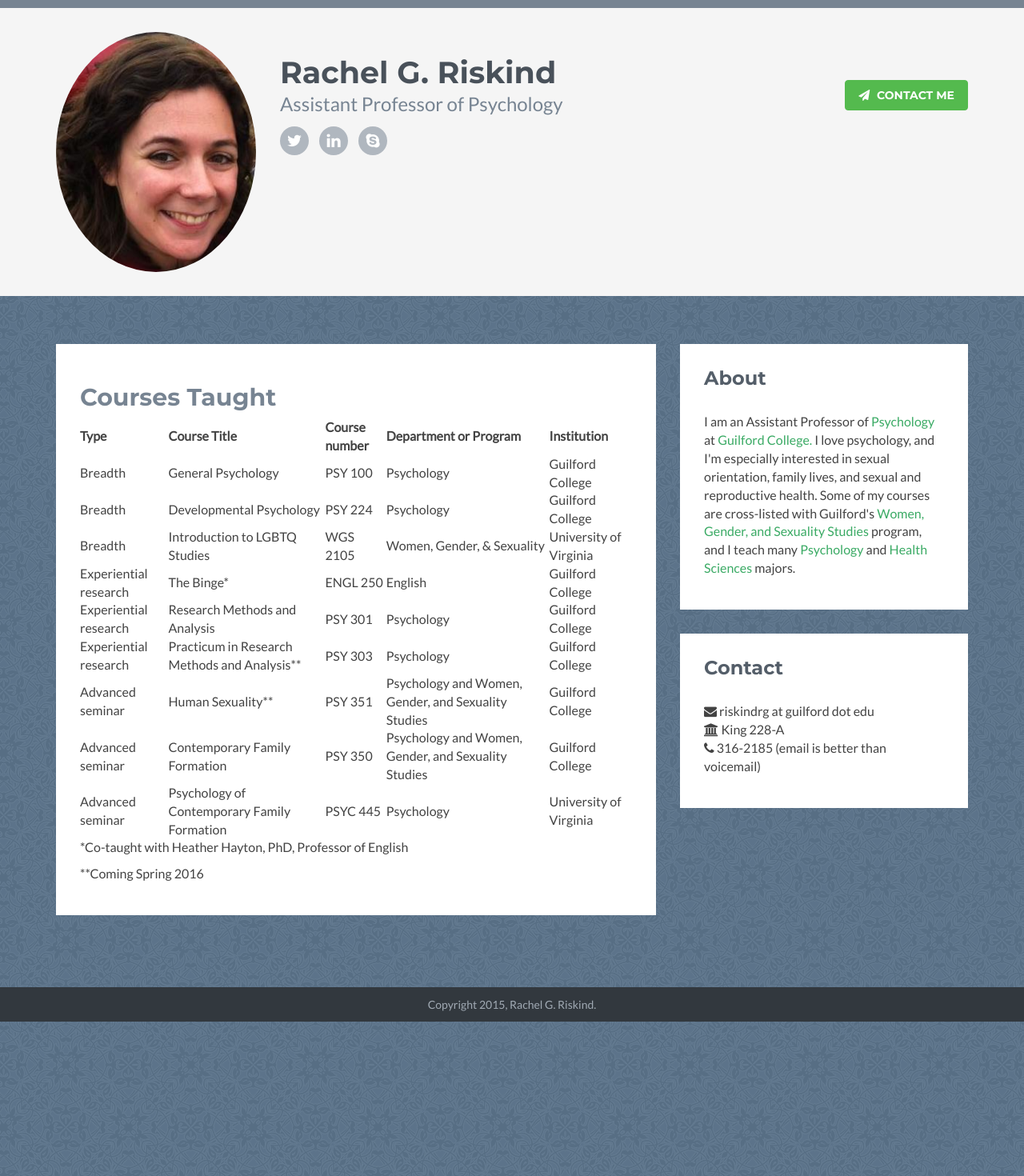
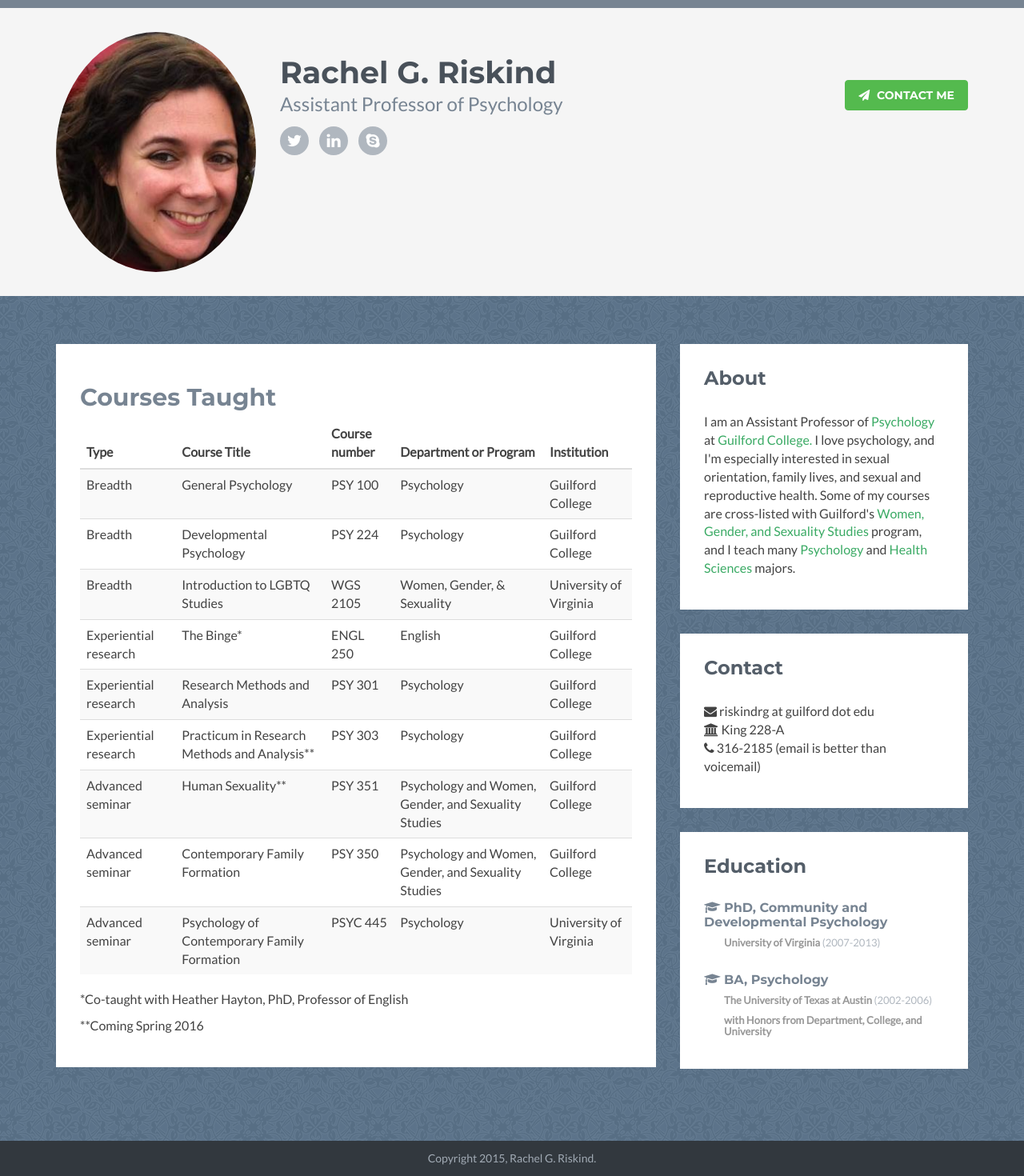
Before and after one commit to rachelriskind/website, a Jekyll site: the page built from rachel/_posts/2015-05-27-courses.md, in a window 1280 px wide. Shown: the whole page at 80% size. Built offline with Jekyll 4.4.1, drawn with Linux system fonts in a browser that asks for light colours; before the commit the page ends 1277 px from its top, so only the background shows below that.

Commit message:
Move education to sidebar

```diff
--- /dev/null
+++ b/rachel/_includes/education.html
@@ -0,0 +1,16 @@
+<aside class="education aside section">
+  <div class="section-inner">
+    <h2 class="heading">Education</h2>
+    <div class="content">
+      <div class="item">
+        <h3 class="title"><i class="fa fa-graduation-cap"></i> PhD, Community and Developmental Psychology</h3>
+        <h4 class="university">University of Virginia <span class="year">(2007-2013)</span></h4>
+      </div>
+      <div class="item">
+        <h3 class="title"><i class="fa fa-graduation-cap"></i> BA, Psychology</h3>
+        <h4 class="university">The University of Texas at Austin <span class="year">(2002-2006)</span></h4>
+        <h4 class="university">with Honors from Department, College, and University</h4>
+      </div>
+    </div>
+  </div>
+</aside>
--- a/rachel/_layouts/default.html
+++ b/rachel/_layouts/default.html
@@ -15,6 +15,7 @@
         <div class="secondary col-md-4 col-sm-12 col-xs-12">
           {% include about.html %}
           {% include contact.html %}
+          {% include education.html %}
         </div>
       </div>
     </div>
--- a/rachel/_posts/2015-05-27-courses.md
+++ b/rachel/_posts/2015-05-27-courses.md
@@ -5,6 +5,7 @@
 permalink: /courses
 ---
 
+{:.table.table-striped}
 Type | Course Title  |  Course number | Department or Program |  Institution
 -------------  |  -------------------------------- |-----------------------| --------------| -------------
 Breadth | General Psychology  |   PSY 100 | Psychology  | Guilford College
@@ -17,8 +18,6 @@
 Advanced seminar | Contemporary Family Formation |	PSY 350 | Psychology and Women, Gender, and Sexuality Studies | Guilford College
 Advanced seminar | Psychology of Contemporary Family Formation | PSYC 445 | Psychology | University of Virginia
 
-
-
 *Co-taught with Heather Hayton, PhD, Professor of English
 
 **Coming Spring 2016
```
Also changed, not shown: rachel/_posts/2015-05-27-welcome-to-jekyll.markdown (deleted, +0 -25 lines), rachel/about.md (deleted, +0 -11 lines), rachel/index.html (+0 -17 lines).
